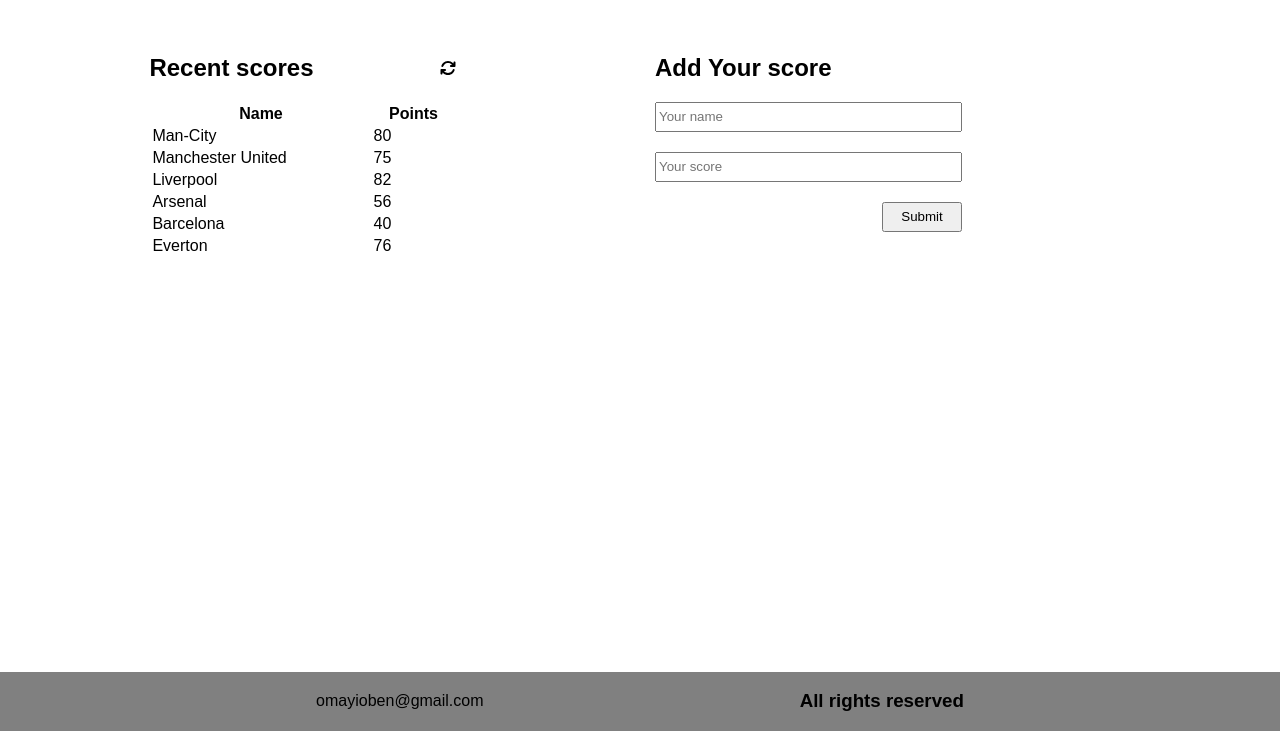
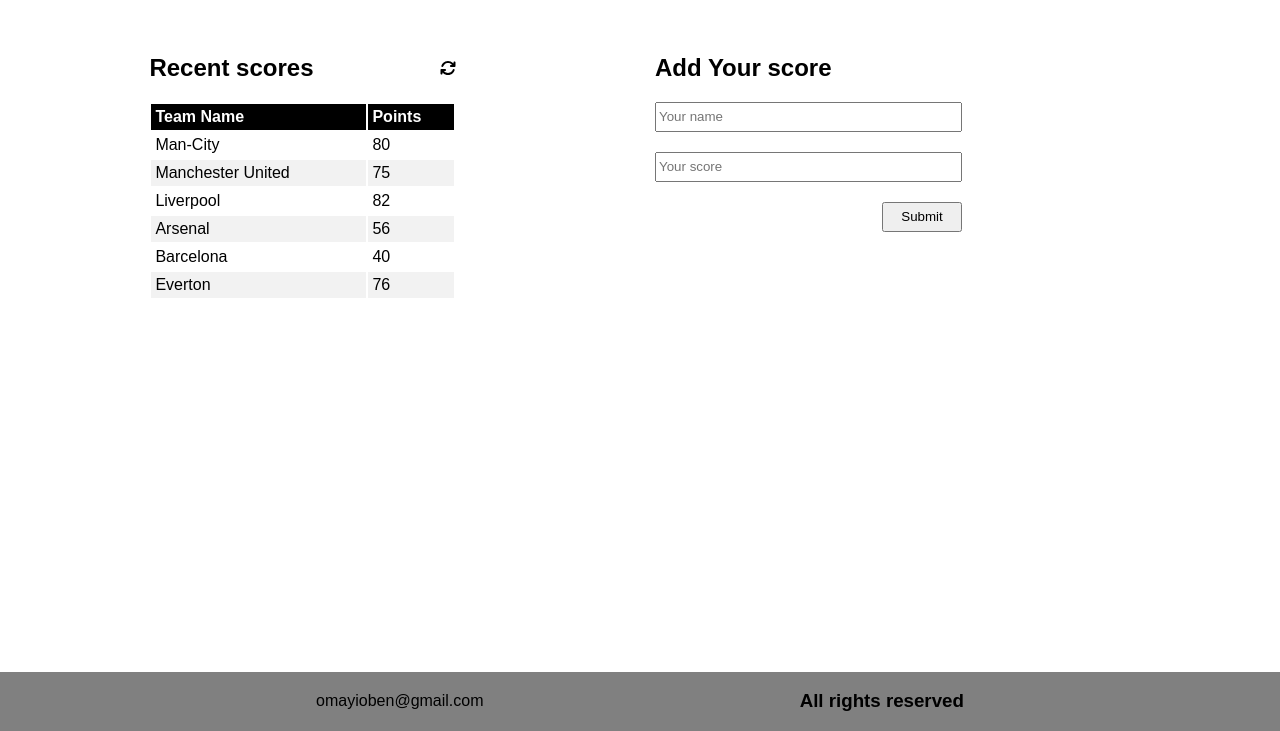
Before and after one commit to kiboma2021/Leaderboard, a website built with webpack: page src/index.html in a window 1280 px wide. Shown: the part 69-800 px from the top of the page. Built offline with nearby package versions, Linux system fonts and the light colour scheme.

Commit message:
Style UI

```diff
--- a/src/index.html
+++ b/src/index.html
@@ -17,9 +17,9 @@
         <h2>Recent scores</h2>
         <i class="fa fa-refresh"></i>
       </div>
-      <table class="table table-striped">
-        <tr class="">
-          <th>Name</th>
+      <table>
+        <tr class="table-heading">
+          <th>Team Name</th>
           <th>Points</th>
         </tr>
         <tbody id="recent-scores">
--- a/src/main.css
+++ b/src/main.css
@@ -60,6 +60,19 @@
 table {
   width: 100%;
 }
+
+.table-heading {
+  background-color: black;
+  color: white;
+  align-self: flex-start;
+}
+
+th, td {
+  text-align: left;
+  padding: 4px;
+}
+
+tr:nth-child(even) {background-color: #f2f2f2;}
 
 footer {
   position: fixed;
```
